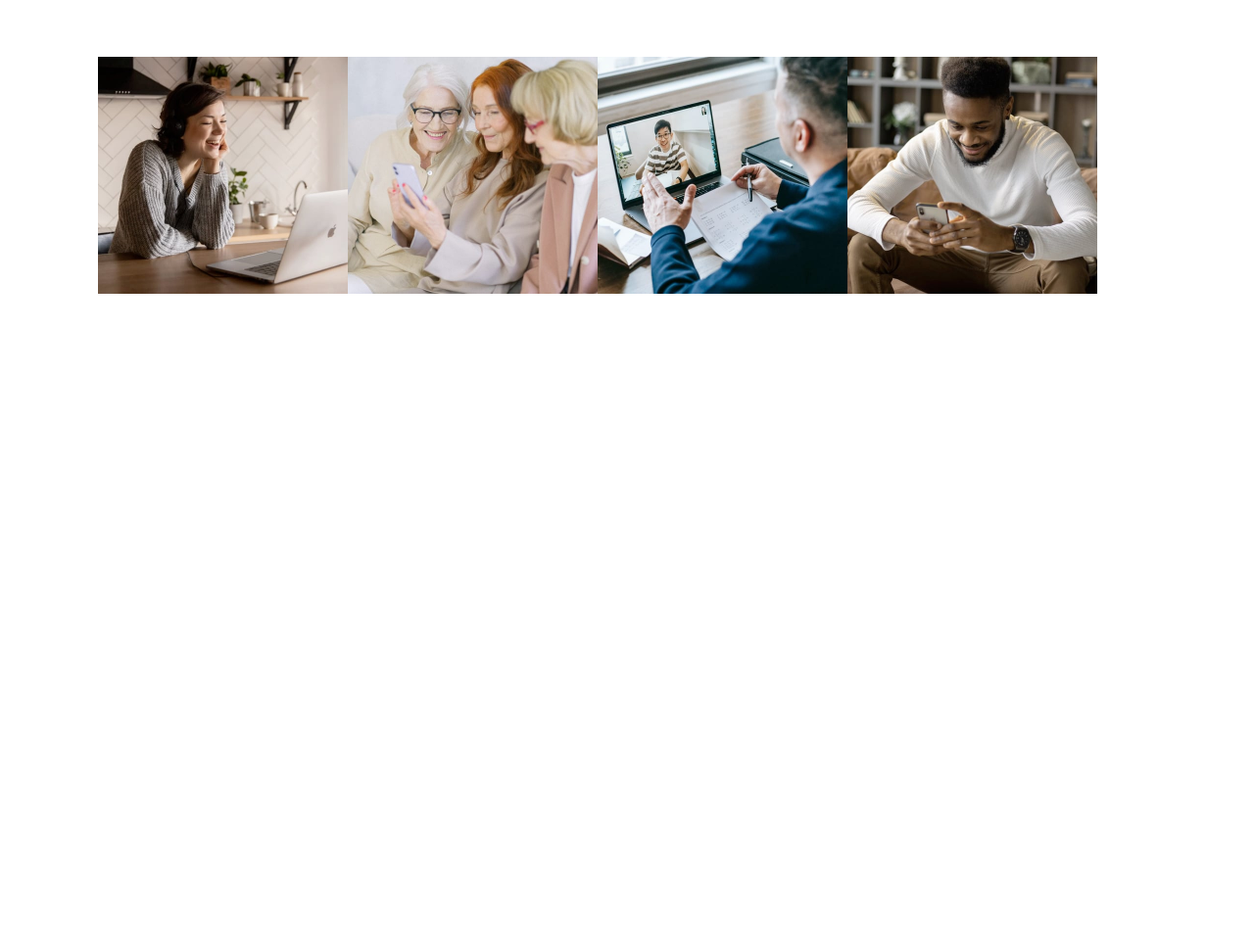
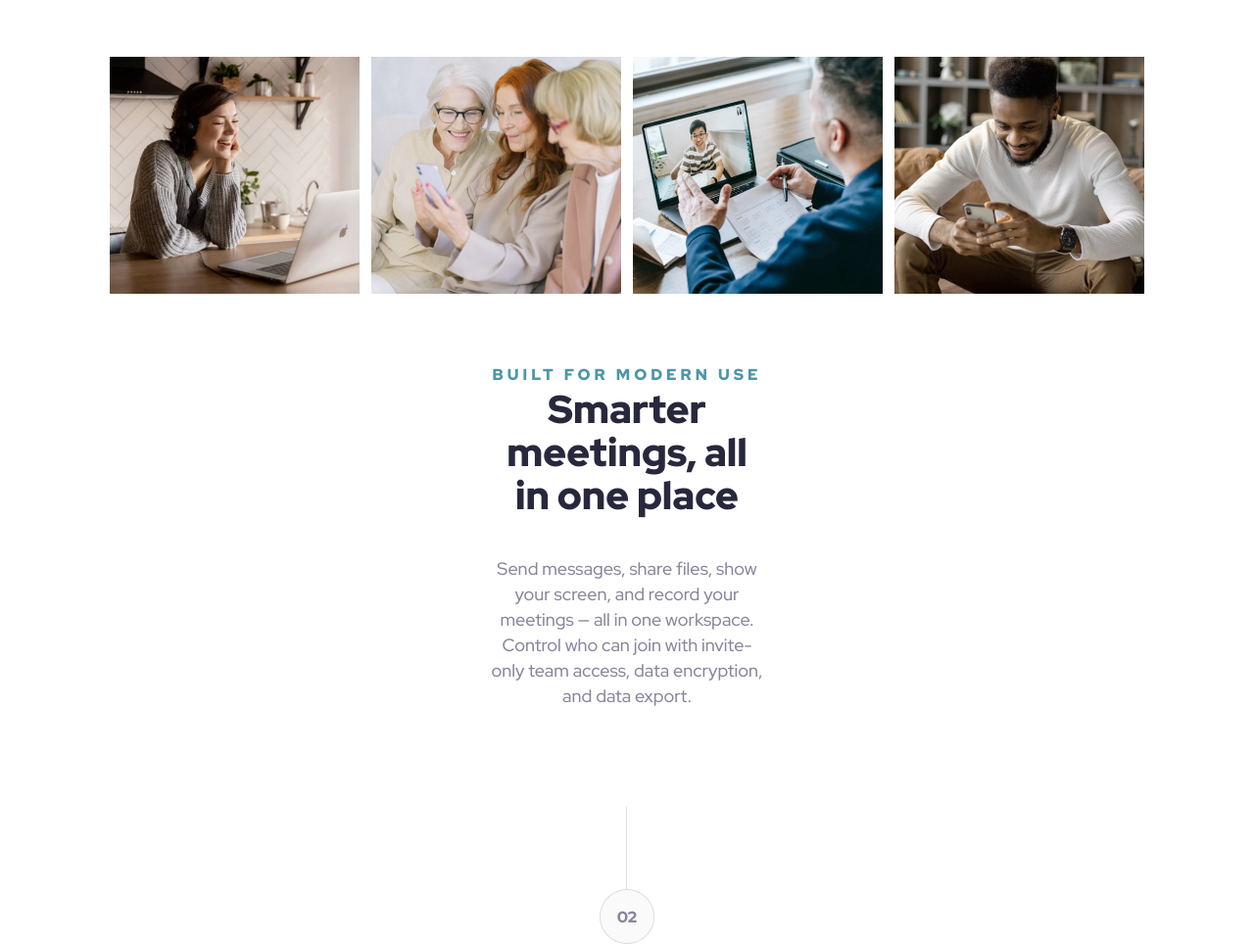
Before and after one commit to VakoB/Clipboard-Landing-Page, a plain HTML site: page design--2/index.html in a window 1280 px wide. Shown: the part 892-1856 px from the top of the page at 98% size. Before the commit the page ends 1192 px from the top, so only its background shows below. Drawn offline with Linux system fonts and the light colour scheme; a web font is replaced by a local one.

Commit message:
almost done

```diff
--- a/design--2/index.html
+++ b/design--2/index.html
@@ -25,7 +25,6 @@
         </section>
 
         <section class="purpuse">
-
           <div class="p-text">
             <h1>Group Chat for Everyone</h1>
             <p>
@@ -41,17 +40,35 @@
         <section class="pictures two">
           <img src="image-hero-right.png" alt="Bunch of profile images" />
         </section>
-        <img class="first-end" src="Group 6.png" alt="end of the first part picture">
+        <img
+          class="first-end"
+          src="Group 6.png"
+          alt="end of the first part picture"
+        />
       </section>
       <section class="features">
         <section class="photoes">
-            <img src="image-woman-in-videocall.jpg" alt="photo-one">
-            <img src="image-women-videochatting.jpg" alt="photo-two">
-            <img src="image-men-in-meeting.jpg" alt="photo-three">
-            <img src="image-man-texting.jpg" alt="photo-four">
+          <img src="image-woman-in-videocall.jpg" alt="photo-one" />
+          <img src="image-women-videochatting.jpg" alt="photo-two" />
+          <img src="image-men-in-meeting.jpg" alt="photo-three" />
+          <img src="image-man-texting.jpg" alt="photo-four" />
         </section>
+        <section class="f-text">
+          <p class="f-add-message">BUILT FOR MODERN USE</p>
+
+          <h2 class="f-title">Smarter meetings, all in one place</h2>
+
+          <p>
+            Send messages, share files, show your screen, and record your
+            meetings — all in one workspace. Control who can join with
+            invite-only team access, data encryption, and data export.
+          </p>
         </section>
+        <img class="second-end" src="Group 6 Copy.png" alt="end of the second part picture">
+      </section>
+    </main>
+    <footer>
 
-    </main>
+    </footer>
   </body>
 </html>
--- a/design--2/styles.css
+++ b/design--2/styles.css
@@ -14,6 +14,15 @@ h1 {
     letter-spacing: 0px;
     text-align: center;
     color: #28283D;
+}
+
+h2 {
+    font-family: Red Hat Display;
+    font-size: 40px;
+    font-weight: 900;
+    line-height: 44px;
+    letter-spacing: 0px;
+    text-align: center;
 }
 
 p {
@@ -124,8 +133,7 @@ p {
 }
 
 .features {
-    position: absolute;
-    top: 950px;
+    margin-top: 950px;
 }
 
 .photoes {
@@ -138,3 +146,35 @@ p {
     width: 255px;
     height: 242px;
 }
+
+.f-text {
+    text-align: center;
+    margin-top: 70px;
+    padding-inline: 500px;
+}
+
+p.f-add-message {
+    font-family: Red Hat Display;
+    font-size: 16px;
+    font-weight: 900;
+    line-height: 26px;
+    letter-spacing: 4px;
+    color: #4D96A9;
+
+}
+
+.f-title {
+    margin-bottom: 40px;
+    /* margin-inline: 50px; */
+}
+
+.second-end {
+    position: absolute;
+    margin-top: 100px;
+    left: 50%;
+    transform: translateX(-50%);
+}
+
+footer {
+    background-image: url("image-footer.jpg");
+}
```
Also changed, not shown: design--2/Group 6 Copy.png (added), design--2/image-footer.jpg (added). Lines whose indentation alone changed are shown as unchanged.
